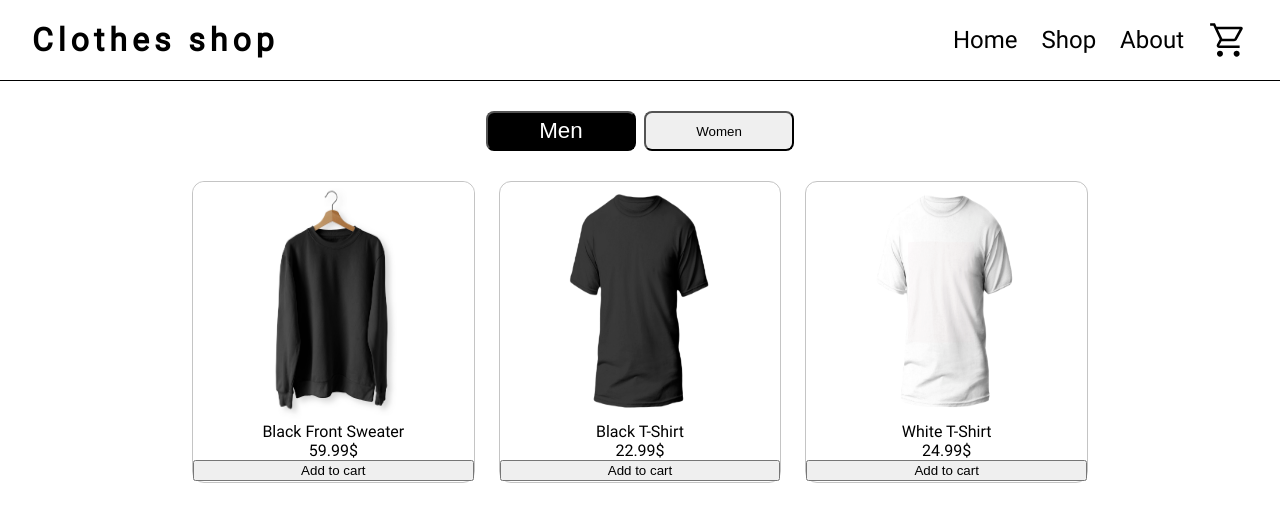
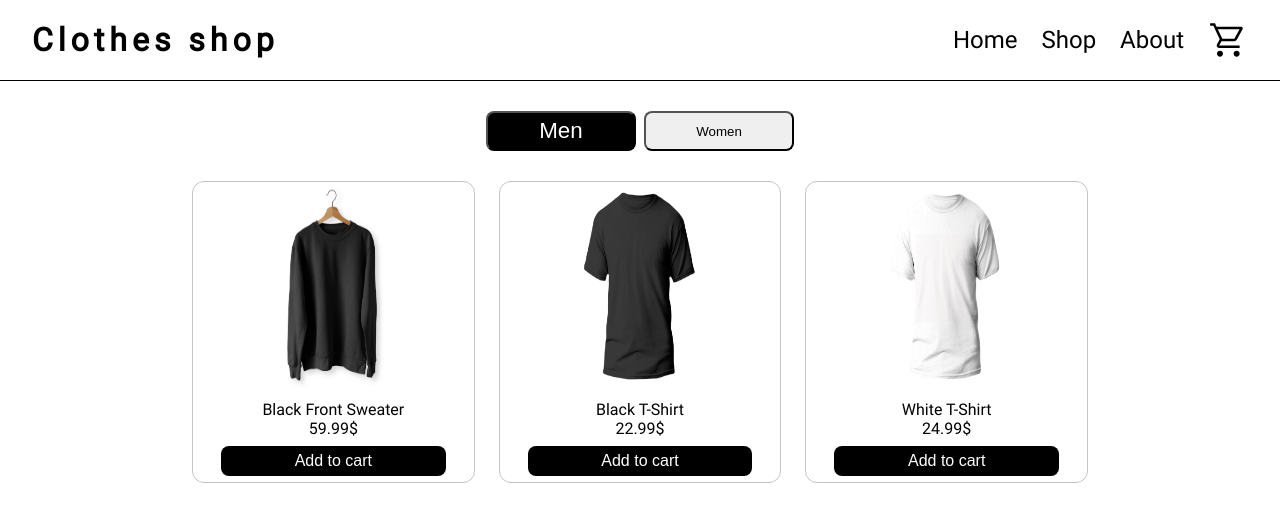
Before and after one commit to NexyusNex/Shopping-Cart, a React (Create React App) app: page /shopping-cart/shop in a window 1280 px wide. Shown: the top 522 px of the page. Built offline with nearby package versions, Linux system fonts and the light colour scheme.

Commit message:
Item button styling

```diff
--- a/src/style/shop.css
+++ b/src/style/shop.css
@@ -34,14 +34,15 @@
   display: flex;
   flex-direction: column;
   height: 300px;
+  gap: 8px;
   border: 1px solid rgb(196, 196, 196);
   border-radius: 12px;
-  transition: transform 700ms ease-in-out;
   transition: box-shadow 300ms ease-in-out;
 }
 
 .item img {
-  height: 80%;
+  padding: 0 10%;
+  height: 70%;
   border-radius: 12px;
 }
 
@@ -59,3 +60,19 @@
   flex-direction: column;
   align-items: center;
 }
+
+.item-btn {
+  margin: 0 10%;
+  border-radius: 8px;
+  height: 30px;
+  color: white;
+  background-color: black;
+  font-size: 1rem;
+  border: none;
+  transition: background-color 200ms ease-in-out;
+}
+
+.item-btn:hover {
+  background-color: rgb(80, 80, 80);
+  box-shadow: 0px 0px 12px rgba(128, 128, 128, 0.521);
+}
```
